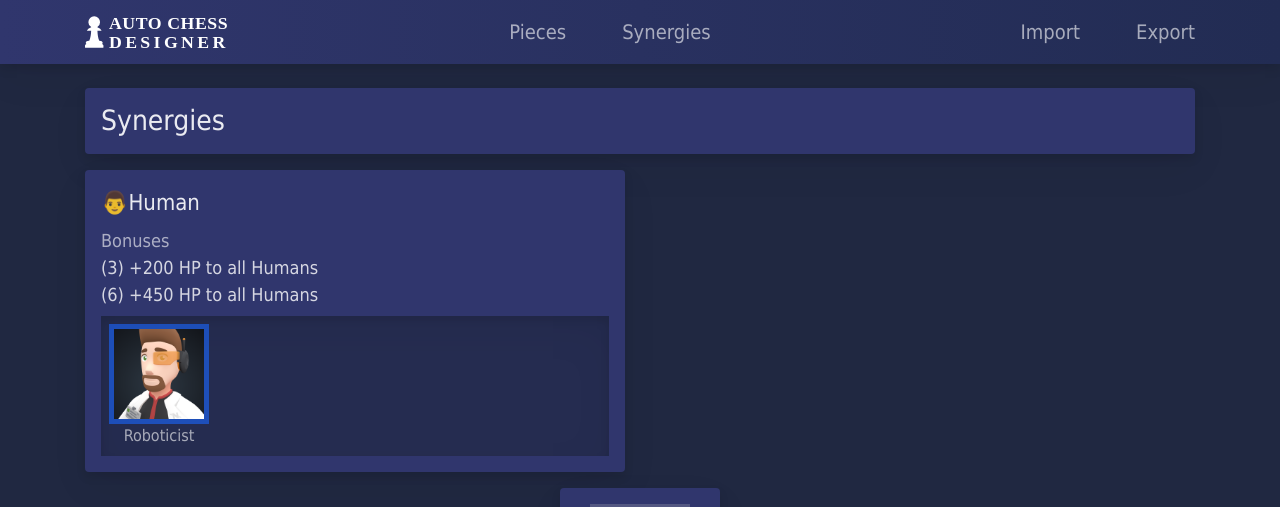
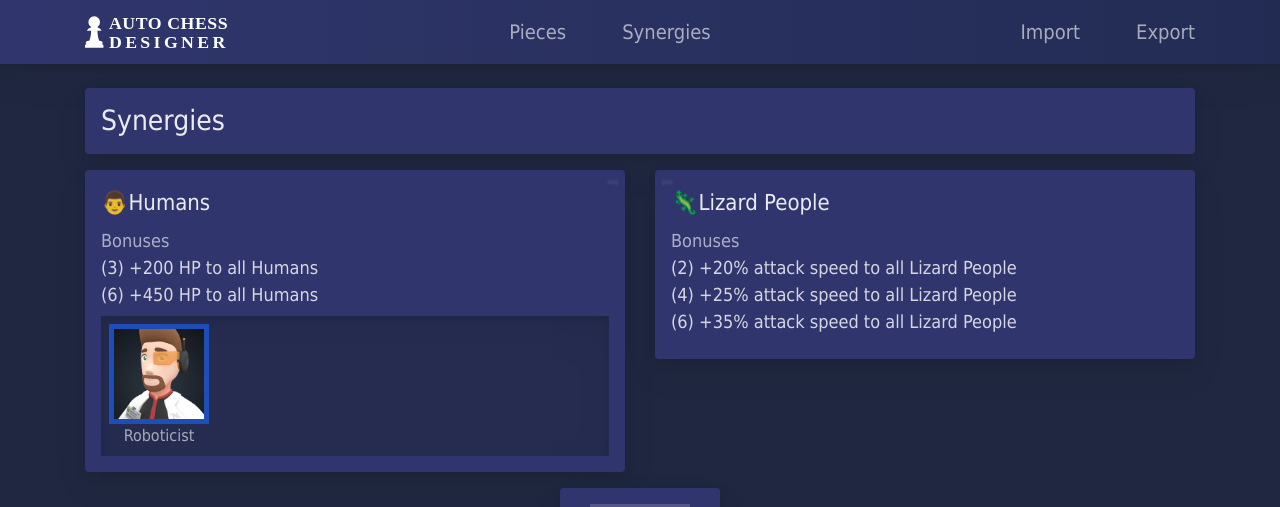
Before and after one commit to TBartl/auto-chess-designer, a Vue app: page /auto-chess-designer/synergies in a window 1280 px wide. Shown: the top 507 px of the page. Built offline with nearby package versions, Linux system fonts and the light colour scheme; what vue-js-modal would draw is missing.

Commit message:
Button to move synergies

```diff
--- a/src/App.vue
+++ b/src/App.vue
@@ -71,7 +71,7 @@ export default {
   opacity: 0.6;
   font-size: 20px;
   margin: 0px 28px;
-  transition: opacity 0.1s;
+  transition: opacity 0.15s;
 }
 .header a:hover {
   opacity: 1;
--- a/src/components/pages/Synergies.vue
+++ b/src/components/pages/Synergies.vue
@@ -7,7 +7,9 @@
         </div>
       </div>
       <div class="col-md-6" v-for="(synergy, index) in schema.synergies" :key="index">
-        <div class="panel mt-3 p-3">
+        <div class="panel mt-3 p-3 position-relative">
+          <div v-if="checkShowArrow(synergy, 'left')" @click="moveSynergy(synergy, 'left')" class="arrow left" >⬅</div>
+          <div v-if="checkShowArrow(synergy, 'right')" @click="moveSynergy(synergy, 'right')" class="arrow right" >➡</div>
           <div class="hover-reveal flex align-items-center">
             <field-text class="synergy-title" :obj="synergy" model="name"></field-text>
             <span class="reveal delete" @click="deleteSynergy(synergy)">❌</span>
@@ -68,7 +70,26 @@ export default {
       synergy.bonuses.splice(synergy.bonuses.indexOf(bonus), 1);
     },
     getSynergyPieces(synergy) {
-      return this.schema.pieces.filter(piece => piece.synergies.includes(synergy.id));
+      return this.schema.pieces.filter(piece =>
+        piece.synergies.includes(synergy.id)
+      );
+    },
+    checkShowArrow(synergy, dir) {
+      var index = this.schema.synergies.indexOf(synergy);
+      if (dir == "left") {
+        return index != 0;
+      } else {
+        return index != this.schema.synergies.length - 1;
+      }
+    },
+    moveSynergy(synergy, dir) {
+      var from = this.schema.synergies.indexOf(synergy);
+      var to = dir == "left" ? from - 1 : from + 1;
+      this.schema.synergies.splice(
+        to,
+        0,
+        this.schema.synergies.splice(from, 1)[0]
+      );
     }
   }
 };
@@ -86,4 +107,20 @@ export default {
   position: relative;
   right: -20px !important;
 }
+.arrow {
+  position: absolute;
+  top: -2px;
+  opacity: 0.05;
+  transition: opacity 0.15s;
+}
+.arrow.left {
+  left: 5px;
+}
+.arrow.right {
+  right: 5px;
+}
+.arrow:hover {
+  cursor: pointer;
+  opacity: 1;
+}
 </style>
--- a/src/style.css
+++ b/src/style.css
@@ -59,7 +59,7 @@ a {
 
 .reveal {
   opacity: 0;
-  transition: opacity 0.1s;
+  transition: opacity 0.15s;
   cursor: pointer;
 }
 
@@ -79,12 +79,12 @@ a {
   width: 100px;
   height: 100px;
   border: 5px solid hsla(0, 0%, 75%, 0.5);
-  transition: border 0.1s;
+  transition: border 0.15s;
 }
 .select p {
   font-size: 16px;
   color: hsla(0, 0%, 100%, 0.6);
-  transition: color 0.1s;
+  transition: color 0.15s;
 }
 .select:hover img {
   border: 3px solid hsla(0, 0%, 100%, 0.9) !important;
@@ -96,7 +96,7 @@ a {
 
 .create img {
   opacity: 0.5;
-  transition: opacity 0.1s;
+  transition: opacity 0.15s;
 }
 .create:hover img {
   opacity: 1;
```
Also changed, not shown: src/defaultSchema.json.
